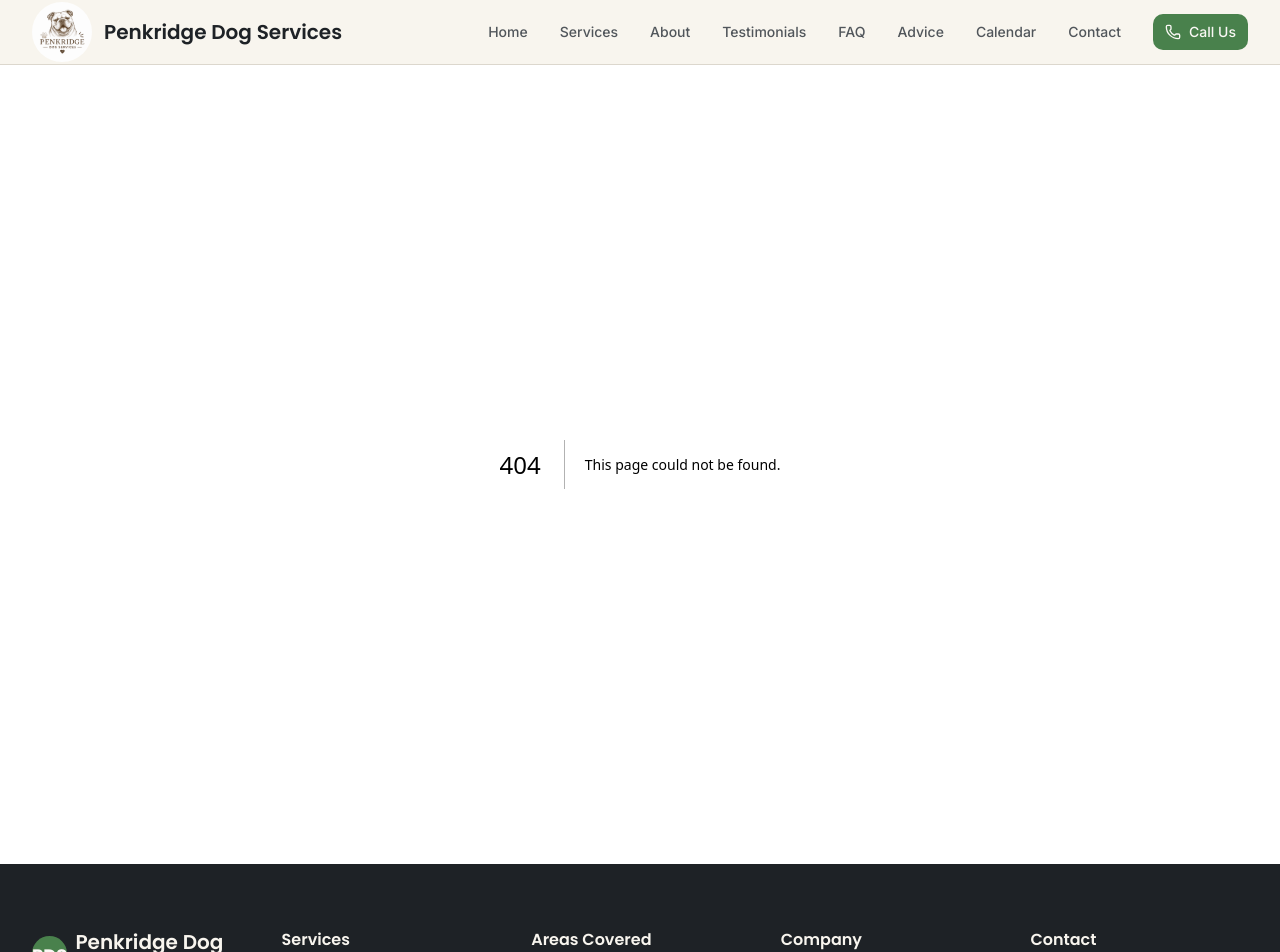
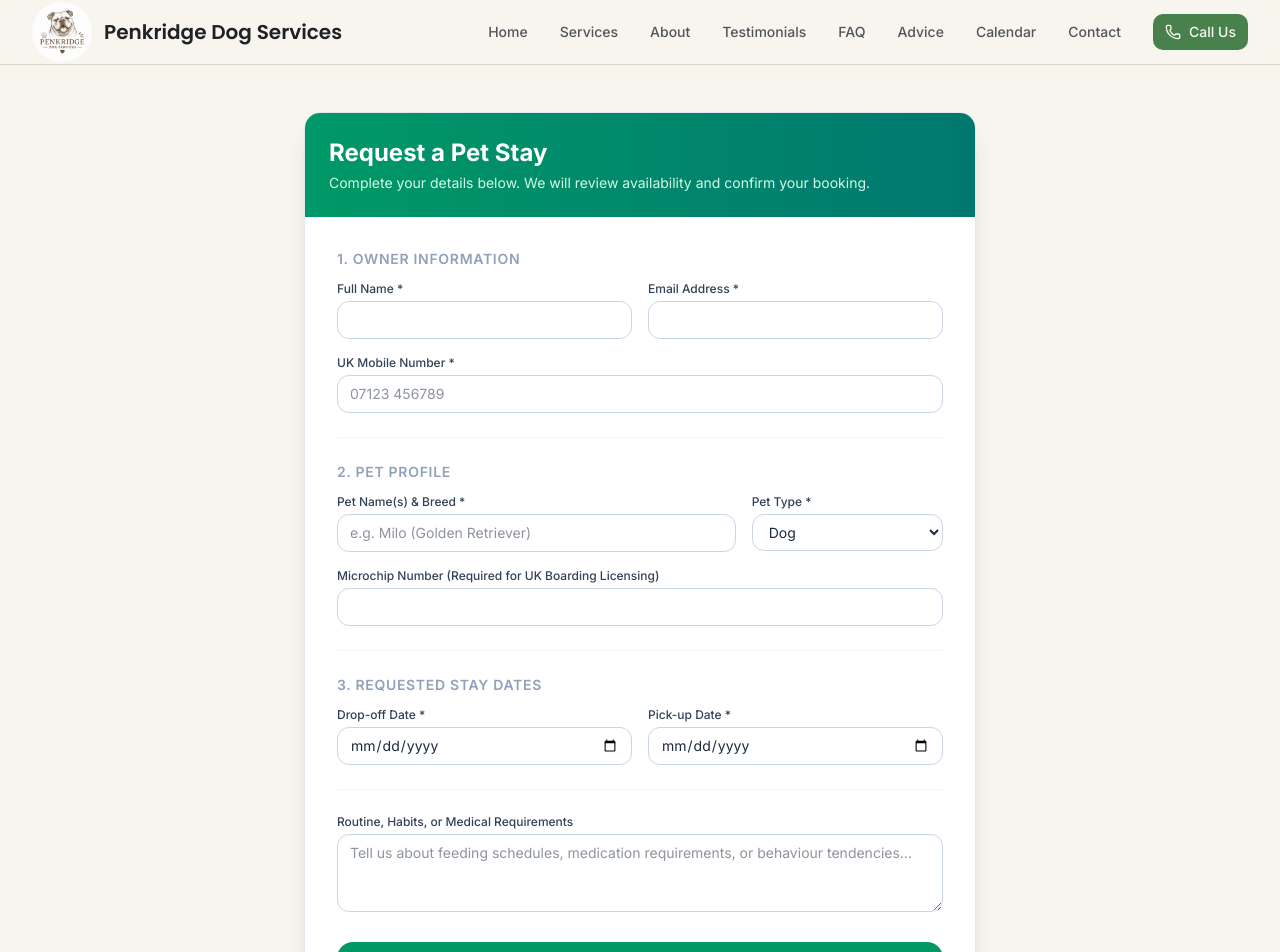
Before and after one commit to innovatevirtualassist-pixel/dogservices, a Next.js app: page /PetBookingForm in a window 1280 px wide. Before the commit this address had no page. Shown: the top 952 px of the page. Built offline with nearby package versions, Linux system fonts and the light colour scheme.

Commit message:
Fix calendar dependencies and booking form

```diff
--- /dev/null
+++ b/app/PetBookingForm/page.tsx
@@ -0,0 +1,149 @@
+"use client";
+
+import React, { useState } from 'react';
+
+export default function PetBookingForm() {
+  const [formData, setFormData] = useState({
+    ownerName: '',
+    email: '',
+    phone: '',
+    petName: '',
+    petType: 'dog',
+    microchipNumber: '',
+    startDate: '',
+    endDate: '',
+    additionalNotes: ''
+  });
+
+  const handleChange = (e: React.ChangeEvent<HTMLInputElement | HTMLSelectElement | HTMLTextAreaElement>) => {
+    setFormData({ ...formData, [e.target.name]: e.target.value });
+  };
+
+  // Get current date to prevent booking past dates
+  const today = new Date().toISOString().split('T')[0];
+
+  return (
+    <div className="max-w-2xl mx-auto my-12 bg-white border border-slate-200 shadow-xl rounded-2xl overflow-hidden font-sans">
+      <div className="bg-gradient-to-r from-emerald-600 to-teal-700 p-6 text-white">
+        <h2 className="text-2xl font-bold">Request a Pet Stay</h2>
+        <p className="text-emerald-100 text-sm mt-1">
+          Complete your details below. We will review availability and confirm your booking.
+        </p>
+      </div>
+
+      {/* REPLACE ACTION URL WITH YOUR FORM BACKEND LINK (e.g., Formspree, Web3Forms) */}
+      <form action="https://formspree.io" method="POST" className="p-8 space-y-6">
+
+        {/* SECTION 1: OWNER DETAILS */}
+        <div>
+          <h3 className="text-sm font-semibold text-slate-400 uppercase tracking-wider mb-3">1. Owner Information</h3>
+          <div className="grid grid-cols-1 md:grid-cols-2 gap-4">
+            <div>
+              <label className="block text-xs font-medium text-slate-700 mb-1">Full Name *</label>
+              <input
+                type="text" name="ownerName" required value={formData.ownerName} onChange={handleChange}
+                className="w-full px-3 py-2 border border-slate-300 rounded-lg text-sm focus:outline-none focus:ring-2 focus:ring-emerald-500 focus:border-transparent text-slate-800"
+              />
+            </div>
+            <div>
+              <label className="block text-xs font-medium text-slate-700 mb-1">Email Address *</label>
+              <input
+                type="email" name="email" required value={formData.email} onChange={handleChange}
+                className="w-full px-3 py-2 border border-slate-300 rounded-lg text-sm focus:outline-none focus:ring-2 focus:ring-emerald-500 focus:border-transparent text-slate-800"
+              />
+            </div>
+          </div>
+          <div className="mt-4">
+            <label className="block text-xs font-medium text-slate-700 mb-1">UK Mobile Number *</label>
+            <input
+              type="tel" name="phone" required placeholder="07123 456789" value={formData.phone} onChange={handleChange}
+              className="w-full px-3 py-2 border border-slate-300 rounded-lg text-sm focus:outline-none focus:ring-2 focus:ring-emerald-500 focus:border-transparent text-slate-800"
+            />
+          </div>
+        </div>
+
+        <hr className="border-slate-100" />
+
+        {/* SECTION 2: PET DETAILS (DEFRA COMPLIANT FIELDS) */}
+        <div>
+          <h3 className="text-sm font-semibold text-slate-400 uppercase tracking-wider mb-3">2. Pet Profile</h3>
+          <div className="grid grid-cols-1 md:grid-cols-3 gap-4">
+            <div className="md:col-span-2">
+              <label className="block text-xs font-medium text-slate-700 mb-1">Pet Name(s) & Breed *</label>
+              <input
+                type="text" name="petName" required placeholder="e.g. Milo (Golden Retriever)" value={formData.petName} onChange={handleChange}
+                className="w-full px-3 py-2 border border-slate-300 rounded-lg text-sm focus:outline-none focus:ring-2 focus:ring-emerald-500 focus:border-transparent text-slate-800"
+              />
+            </div>
+            <div>
+              <label className="block text-xs font-medium text-slate-700 mb-1">Pet Type *</label>
+              <select
+                name="petType" value={formData.petType} onChange={handleChange}
+                className="w-full px-3 py-2 border border-slate-300 rounded-lg text-sm bg-white focus:outline-none focus:ring-2 focus:ring-emerald-500 focus:border-transparent text-slate-800"
+              >
+                <option value="dog">Dog</option>
+                <option value="cat">Cat</option>
+                <option value="other">Other</option>
+              </select>
+            </div>
+          </div>
+          <div className="mt-4">
+            <label className="block text-xs font-medium text-slate-700 mb-1">Microchip Number (Required for UK Boarding Licensing)</label>
+            <input
+              type="text" name="microchipNumber" value={formData.microchipNumber} onChange={handleChange}
+              className="w-full px-3 py-2 border border-slate-300 rounded-lg text-sm focus:outline-none focus:ring-2 focus:ring-emerald-500 focus:border-transparent text-slate-800"
+            />
+          </div>
+        </div>
+
+        <hr className="border-slate-100" />
+
+        {/* SECTION 3: BOOKING DATES */}
+        <div>
+          <h3 className="text-sm font-semibold text-slate-400 uppercase tracking-wider mb-3">3. Requested Stay Dates</h3>
+          <div className="grid grid-cols-1 md:grid-cols-2 gap-4">
+            <div>
+              <label className="block text-xs font-medium text-slate-700 mb-1">Drop-off Date *</label>
+              <input
+                type="date" name="startDate" required min={today} value={formData.startDate} onChange={handleChange}
+                className="w-full px-3 py-2 border border-slate-300 rounded-lg text-sm focus:outline-none focus:ring-2 focus:ring-emerald-500 focus:border-transparent text-slate-800"
+              />
+            </div>
+            <div>
+              <label className="block text-xs font-medium text-slate-700 mb-1">Pick-up Date *</label>
+              <input
+                type="date" name="endDate" required min={formData.startDate || today} value={formData.endDate} onChange={handleChange}
+                className="w-full px-3 py-2 border border-slate-300 rounded-lg text-sm focus:outline-none focus:ring-2 focus:ring-emerald-500 focus:border-transparent text-slate-800"
+              />
+            </div>
+          </div>
+        </div>
+
+        <hr className="border-slate-100" />
+
+        {/* SECTION 4: EXTRA INFO */}
+        <div>
+          <label className="block text-xs font-medium text-slate-700 mb-1">Routine, Habits, or Medical Requirements</label>
+          <textarea
+            name="additionalNotes" rows={3} value={formData.additionalNotes} onChange={handleChange}
+            placeholder="Tell us about feeding schedules, medication requirements, or behaviour tendencies..."
+            className="w-full px-3 py-2 border border-slate-300 rounded-lg text-sm focus:outline-none focus:ring-2 focus:ring-emerald-500 focus:border-transparent text-slate-800"
+          />
+        </div>
+
+        {/* SUBMIT BUTTON */}
+        <div>
+          <button
+            type="submit"
+            className="w-full py-3 bg-emerald-600 hover:bg-emerald-700 text-white font-semibold rounded-xl text-sm transition-all shadow-md hover:shadow-lg focus:outline-none focus:ring-4 focus:ring-emerald-200"
+          >
+            Submit Booking Request (Free)
+          </button>
+          <p className="text-center text-xs text-slate-400 mt-3">
+            🔒 Your data is stored in full compliance with UK GDPR standards.
+          </p>
+        </div>
+      </form>
+    </div>
+  );
+}
--- a/package.json
+++ b/package.json
@@ -10,7 +10,6 @@
   },
   "dependencies": {
     "@hookform/resolvers": "^3.9.1",
-    "@vercel/analytics": "1.6.1",
     "@radix-ui/react-accordion": "1.2.12",
     "@radix-ui/react-alert-dialog": "1.1.15",
     "@radix-ui/react-aspect-ratio": "1.1.8",
@@ -38,6 +37,7 @@
     "@radix-ui/react-toggle": "1.1.10",
     "@radix-ui/react-toggle-group": "1.1.11",
     "@radix-ui/react-tooltip": "1.2.8",
+    "@vercel/analytics": "1.6.1",
     "autoprefixer": "^10.4.20",
     "class-variance-authority": "^0.7.1",
     "clsx": "^2.1.1",
--- /dev/null
+++ b/pnpm-workspace.yaml
@@ -0,0 +1,2 @@
+allowBuilds:
+  sharp: true
```
Also changed, not shown: 1 other file (tests, documents, lock files or other folders).
